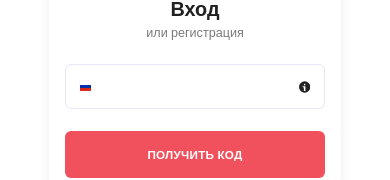
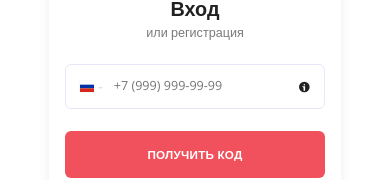
Before and after one commit to eleskin/uneed-guide-react-frontend, a Next.js app: page /profile in a window 390 px wide. Shown: the part 244-424 px from the top of the page. Built offline with nearby package versions, Linux system fonts and the light colour scheme; no server answers.

Commit message:
feature: Added phone input

```diff
--- a/components/Authorization/Authorization.js
+++ b/components/Authorization/Authorization.js
@@ -49,7 +49,7 @@ const Authorization = ({headerHeight}) => {
 						<div className={styles.Authorization__card}>
 							<h2 className={styles.Authorization__title}>Вход</h2>
 							<em className={styles.Authorization__subtitle}>или регистрация</em>
-							<Form.Input type="tel"/>
+							<Form.Input type="tel" placeholder="+7 (999) 999-99-99"/>
 							<Button.Primary style={{marginTop: '1.5rem', padding: '1rem'}}>
 								Получить код
 							</Button.Primary>
--- a/package.json
+++ b/package.json
@@ -16,6 +16,7 @@
     "react": "18.0.0",
     "react-calendar": "^3.7.0",
     "react-dom": "18.0.0",
+    "react-input-mask": "^2.0.4",
     "react-redux": "^8.0.1",
     "react-responsive": "^9.0.0-beta.6",
     "react-swipeable": "^6.2.1",
--- a/ui/Form/Form.js
+++ b/ui/Form/Form.js
@@ -1,5 +1,6 @@
 import styles from './Form.module.scss';
 import {cloneElement, createRef, useEffect, useState} from 'react';
+import InputMask from 'react-input-mask';
 
 const useOutsideAlerter = (ref, action) => {
 	useEffect(() => {
@@ -186,14 +187,21 @@ const Input = ({title, type, inputTopValue, handleInputTop, filter = false, ...p
 				<label
 					className={`${styles.Input} ${styles.Input_tel}`}
 				>
-					<svg width="14" height="11" viewBox="0 0 14 11" fill="none" xmlns="http://www.w3.org/2000/svg">
-						<rect y="-6.10352e-05" width="14" height="3.66667" fill="white"/>
-						<rect y="3.66644" width="14" height="3.66667" fill="#0131A7"/>
-						<rect y="7.33344" width="14" height="3.66667" fill="#D6261A"/>
-					</svg>
+					<div className={styles.Input__select}>
+						<div className={styles.Input__country}>
+							<svg width="14" height="11" viewBox="0 0 14 11" fill="none" xmlns="http://www.w3.org/2000/svg">
+								<rect y="-6.10352e-05" width="14" height="3.66667" fill="#FFFFFF"/>
+								<rect y="3.66644" width="14" height="3.66667" fill="#0131A7"/>
+								<rect y="7.33344" width="14" height="3.66667" fill="#D6261A"/>
+							</svg>
+							<svg width="5" height="2" viewBox="0 0 5 2" fill="none" xmlns="http://www.w3.org/2000/svg">
+								<path d="M0.222609 0.178026C0.148795 0.118975 0.19055 -6.10352e-05 0.285078 -6.10352e-05H4.71492C4.80945 -6.10352e-05 4.8512 0.118975 4.77739 0.178026L2.56247 1.94996C2.52595 1.97918 2.47405 1.97918 2.43753 1.94996L0.222609 0.178026Z" fill="#C4C4C4" fillOpacity="0.5"/>
+							</svg>
+						</div>
+					</div>
 					<div>
 						<i>{title}</i>
-						<input {...props} type="text"/>
+						<InputMask {...props} mask="+7 999 999 9999" maskChar=" " type="tel" alwaysShowMask={false} />
 					</div>
 					<svg width="14" height="14" viewBox="0 0 14 14" fill="none" xmlns="http://www.w3.org/2000/svg">
 						<circle cx="7" cy="6.99994" r="7" fill="#212121"/>
--- a/ui/Form/Form.module.scss
+++ b/ui/Form/Form.module.scss
@@ -257,8 +257,30 @@
 		transition: all var(--transition-primary), z-index 0s linear 0s;
 	}
 
-	svg:first-child {
-		box-shadow: 0 0 2px rgba(0, 0, 0, 0.08);
+	.Input__select {
+		display: flex;
+		flex-direction: column;
+		justify-content: flex-start;
+		grid-row-gap: 4px;
+		width: fit-content;
+
+
+		.Input__country {
+			position: relative;
+			display: flex;
+			flex-direction: row;
+			align-items: center;
+			justify-content: flex-start;
+			grid-column-gap: 4px;
+		}
+
+		svg:first-child {
+			box-shadow: 0 0 2px rgba(0, 0, 0, 0.08);
+		}
+
+		svg:last-child {
+			transform: translateY(1px);
+		}
 	}
 }
 
```
Also changed, not shown: 1 other file (tests, documents, lock files or other folders).
